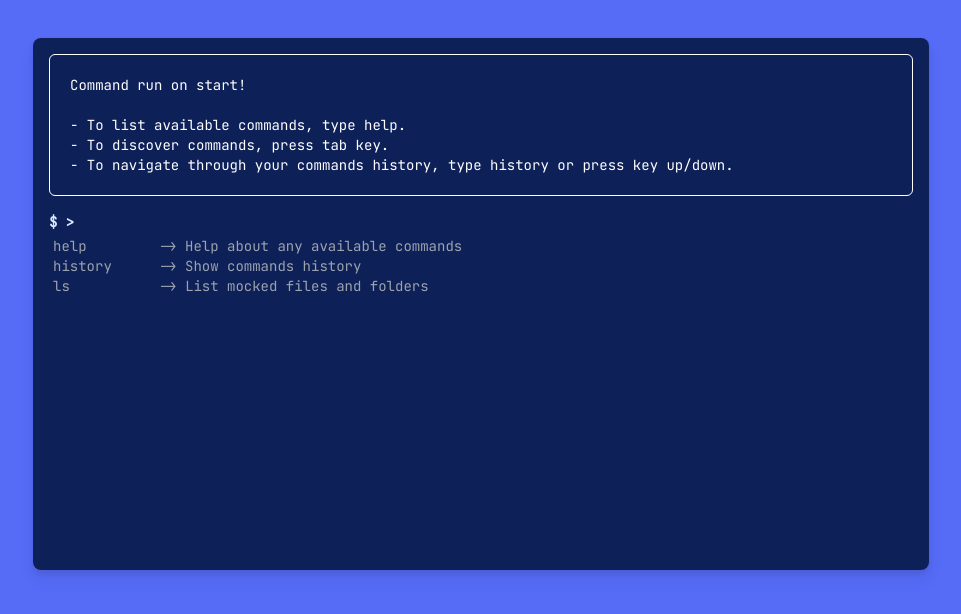
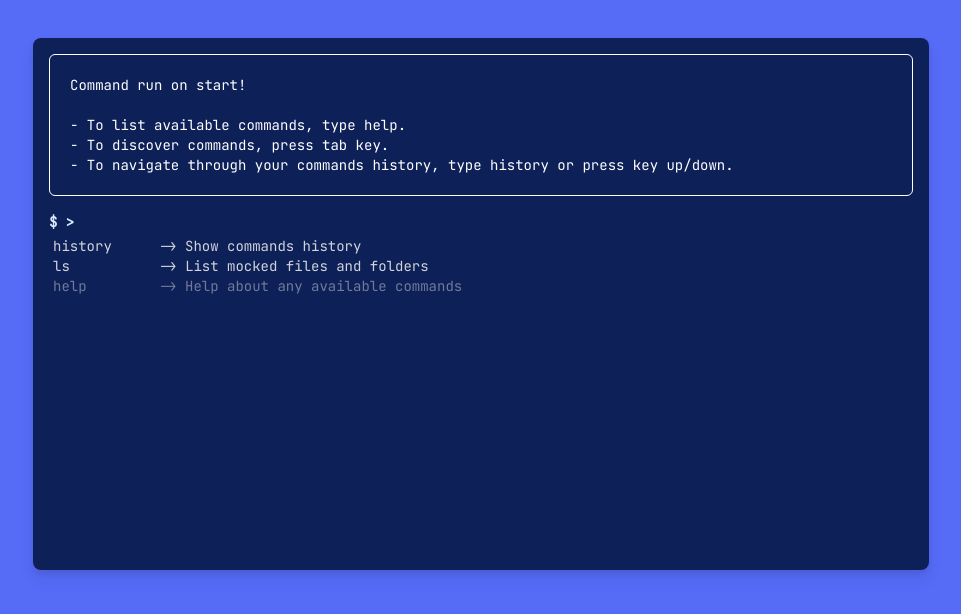
Before and after one commit to algolia/coquille, a React (Vite) app: page / in a window 1280 px wide. Both pictures are taken after a click on the element "press tab key". Shown: the top 614 px of the page, without its empty margins (159-1120 px from the left). Built offline with nearby package versions, Linux system fonts and the light colour scheme.

Commit message:
feat: play down commands suggestions (#5)

```diff
--- a/src/Coquille/components/Input/Suggestions.tsx
+++ b/src/Coquille/components/Input/Suggestions.tsx
@@ -38,39 +38,41 @@ const Suggestions: ForwardRefRenderFunction<
         'overflow-scroll no-scrollbar no-scrollbar::-webkit-scrollbar'
       )}
     >
-      {suggestions.map(({ name, alias, description }) => {
+      {suggestions.map(({ name, alias, description, playDown }) => {
         const isSuggestionSelected = Boolean(
           selectedSuggestion &&
             name === selectedSuggestion.name &&
             description === selectedSuggestion.description
         );
 
+        const suggestionClassName = cx({
+          'bg-gray-200 text-gray-700': isSuggestionSelected,
+          'bg-opacity-70': isSuggestionSelected && playDown,
+          'text-gray-300': !isSuggestionSelected,
+          'text-opacity-50': playDown && !isSuggestionSelected,
+        });
+
         return (
           <Fragment key={name}>
             <dt
-              className={cx('w-full min-w-max pl-1 rounded-l-sm', {
-                'bg-gray-200 text-gray-700': isSuggestionSelected,
-                'text-gray-400': !isSuggestionSelected,
-                'pr-6': Boolean(name),
-              })}
+              className={cx(
+                'w-full min-w-max pl-1 rounded-l-sm',
+                suggestionClassName,
+                { 'pr-6': Boolean(name) }
+              )}
               ref={isSuggestionSelected ? selectedSuggestionRef : undefined}
             >
               {name}
             </dt>
-            <dt
-              className={cx('min-w-max pr-6', {
-                'bg-gray-200 text-gray-700': isSuggestionSelected,
-                'text-gray-400': !isSuggestionSelected,
-              })}
-            >
+            <dt className={cx('min-w-max pr-6', suggestionClassName)}>
               {alias}
             </dt>
             <dd
               key={name}
-              className={cx('w-fit pr-1 inline rounded-r-sm', {
-                'bg-gray-200 text-gray-700': isSuggestionSelected,
-                'text-gray-400': !isSuggestionSelected,
-              })}
+              className={cx(
+                'w-fit pr-1 inline rounded-r-sm',
+                suggestionClassName
+              )}
             >
               {description ? `-> ${description}` : null}
             </dd>
--- a/src/Coquille/shell/suggest/index.ts
+++ b/src/Coquille/shell/suggest/index.ts
@@ -23,6 +23,7 @@ const suggest: Suggest = (rawCommand, commands) => {
       return suggestedCommand.map((rootCommand) => ({
         name: rootCommand,
         description: commands[rootCommand].shortDesc || '',
+        playDown: commands[rootCommand].playDown,
       }));
     }
   }
@@ -90,6 +91,7 @@ const suggest: Suggest = (rawCommand, commands) => {
               ? `-${commandCursor.flags?.[flagName].shorthand}`
               : '',
             description: commandCursor.flags?.[flagName].shortDesc || '',
+            playDown: commandCursor.playDown,
           }));
       }
 
@@ -100,7 +102,12 @@ const suggest: Suggest = (rawCommand, commands) => {
       const filteredSuggestions = commandCursor.args.suggestions.filter(
         ({ name }) => name.startsWith(lastWord) && !filledArgs.includes(name)
       );
-      return filteredSuggestions.length > 0 ? filteredSuggestions : null;
+      return filteredSuggestions.length > 0
+        ? filteredSuggestions.map((suggestion) => ({
+            ...suggestion,
+            playDown: commandCursor.playDown,
+          }))
+        : null;
     }
   } else {
     // Suggest flag values
@@ -115,7 +122,12 @@ const suggest: Suggest = (rawCommand, commands) => {
       const filteredSuggestions = commandCursor.args.suggestions.filter(
         ({ name }) => !filledArgs.includes(name)
       );
-      return filteredSuggestions.length > 0 ? filteredSuggestions : null;
+      return filteredSuggestions.length > 0
+        ? filteredSuggestions.map((suggestion) => ({
+            ...suggestion,
+            playDown: commandCursor.playDown,
+          }))
+        : null;
     }
 
     // Suggest subcommand, flags, args
@@ -127,6 +139,7 @@ const suggest: Suggest = (rawCommand, commands) => {
           {
             name: subcommand,
             description: commandCursor._?.[subcommand].shortDesc || '',
+            playDown: commandCursor._[subcommand].playDown,
           },
         ];
       }
@@ -142,6 +155,7 @@ const suggest: Suggest = (rawCommand, commands) => {
                 ? `-${commandCursor.flags?.[flagName].shorthand}`
                 : '',
               description: commandCursor.flags?.[flagName].shortDesc || '',
+              playDown: commandCursor.playDown,
             },
           ];
         }
@@ -182,7 +196,10 @@ const suggest: Suggest = (rawCommand, commands) => {
       return null;
     }
 
-    return filteredFlagSuggestions;
+    return filteredFlagSuggestions.map((suggestion) => ({
+      ...suggestion,
+      playDown: commandCursor.playDown,
+    }));
   }
 
   if (commandCursor._) {
@@ -195,6 +212,7 @@ const suggest: Suggest = (rawCommand, commands) => {
           {
             name: subcommand,
             description: commandCursor._?.[subcommand].shortDesc || '',
+            playDown: commandCursor._?.[subcommand].playDown,
           },
         ];
       }
--- a/src/Coquille/types.ts
+++ b/src/Coquille/types.ts
@@ -15,6 +15,7 @@ export type Commands = {
 export type Suggestion = {
   alias?: string;
   description?: string;
+  playDown?: boolean;
   name: string;
 };
 
@@ -31,6 +32,7 @@ export type Command<F extends FlagValues = FlagValues> = {
   help?: HelpFunction; // Callback called to display command help
   run?: RunCommand<F>;
   shortDesc?: string; // Description of the command
+  playDown?: boolean; //Play down the commands when using suggestions
 };
 
 export type Flag = {
--- a/src/demo/commands/help.tsx
+++ b/src/demo/commands/help.tsx
@@ -65,6 +65,7 @@ const help: Command<Flags> = {
   },
   args: { nbArgs: 0 },
   run,
+  playDown: true,
 };
 
 export default help as Command;
--- a/src/demo/commands/index.tsx
+++ b/src/demo/commands/index.tsx
@@ -9,9 +9,9 @@ import history from './history';
 import ls from './ls';
 
 const commands: Commands = {
-  help,
   history,
   ls,
+  help,
 };
 
 export default commands;
```
